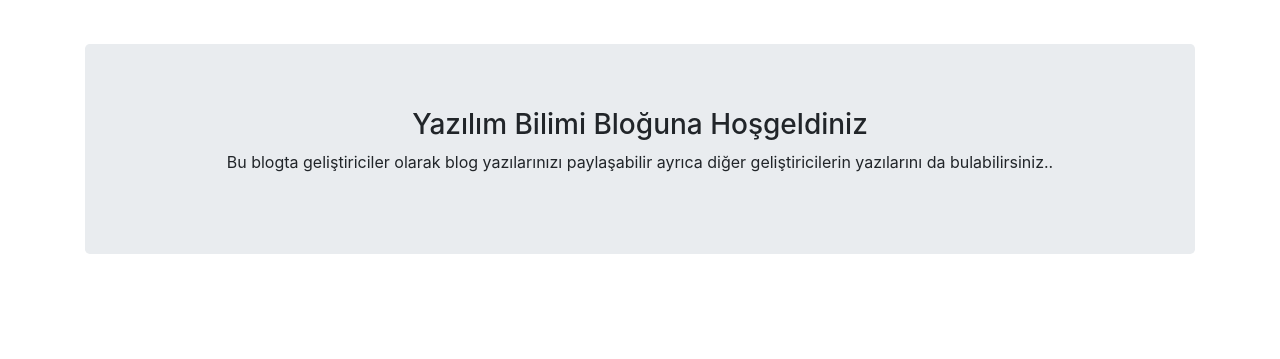
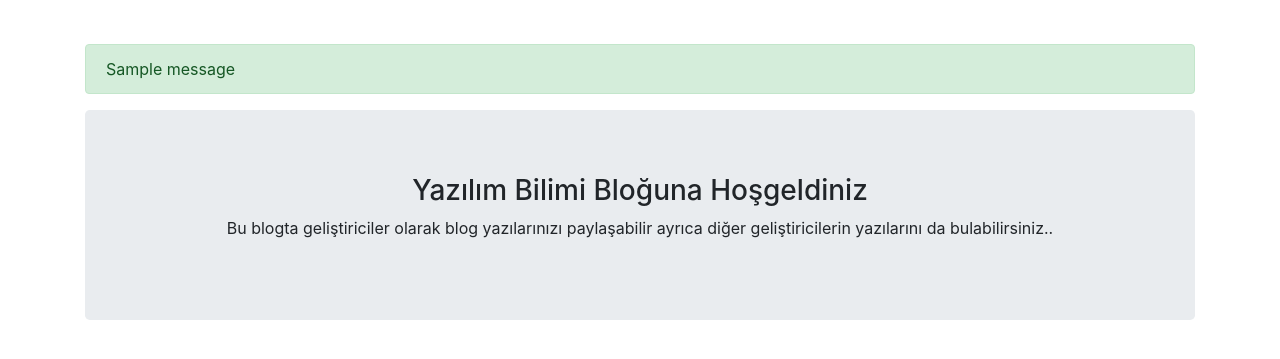
Before and after one commit to aysflucode/django.blog, a Django app: page / in a window 1280 px wide. Shown: the part 56-415 px from the top of the page. Run offline with Django 5.2, Linux system fonts and the light colour scheme; one stand-in notice (Sample message) is shown; some libraries are stand-ins or nearby versions.

Commit message:
django messages kullanıldı
user layout ve views sayfalarında messages kullanılması için gerekli ayarlamalar yapıldı

```diff
--- a/templates/layout.html
+++ b/templates/layout.html
@@ -11,6 +11,19 @@
     {% include "includes/navbar.html" %}
 
     <div style= "margin-top : 100px;" class = "container">
+
+    {% if messages %}
+
+            {% for message in messages %}
+            {% if message.tags == "info" %}
+            <div class="alert alert-danger">{{ message }}</div>
+            {% else %}
+            <div class="alert alert-{{ message.tags }}">{{ message }}</div>
+            {% endif %}
+
+            {% endfor %}
+
+        {% endif %}
 
         {% block body %}
 
--- a/user/views.py
+++ b/user/views.py
@@ -1,8 +1,7 @@
 from django.shortcuts import render,redirect
 from .forms import RegisterForm
-
+from django.contrib import messages
 from django.contrib.auth.models import User
-
 from django.contrib.auth import login
 
 # Create your views here.
@@ -18,6 +17,7 @@ def register(request):
 
         newUser.save()
         login(request, newUser)
+        messages.success(request, "Başarıyla Kayıt Oldunuz.")
 
         return redirect("index")
 
```
Also changed, not shown: db.sqlite3.
